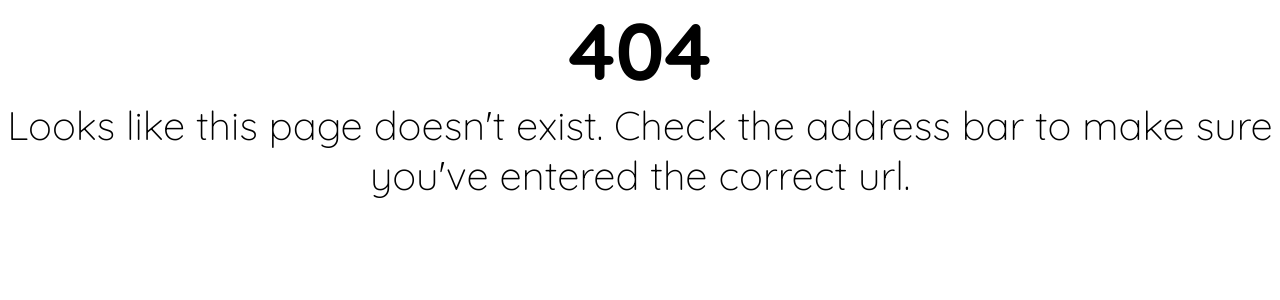
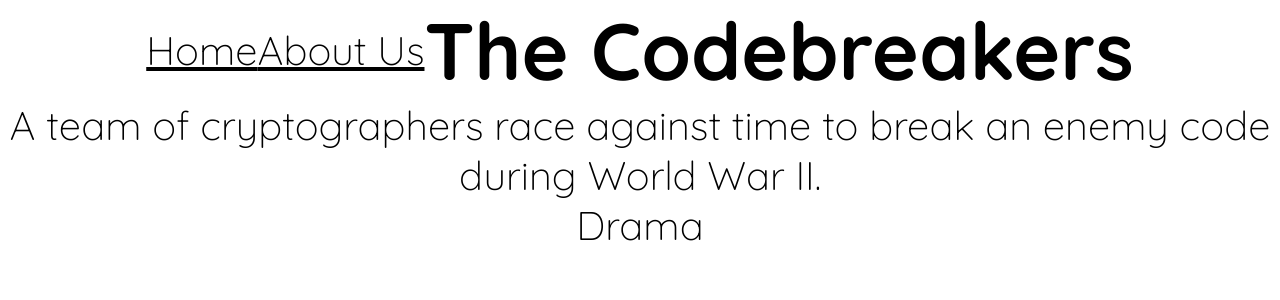
Before and after one commit to amigoscode/react, a React (Vite) app: page /1 in a window 1280 px wide. Before the commit this address had no page. Shown: the top 300 px of the page. Built offline with nearby package versions, Linux system fonts and the light colour scheme.

Commit message:
chore: finish 9-6

```diff
--- a/src/components/Card.jsx
+++ b/src/components/Card.jsx
@@ -1,3 +1,4 @@
+import { Link } from 'react-router-dom';
 import styles from './Card.module.css';
 
 const Card = ({ video }) => {
@@ -9,9 +10,7 @@ const Card = ({ video }) => {
     <article className={styles.wrapper}>
       <h1 className={styles.title}>{video.title}</h1>
       <p className={styles.desc}>{video.description}</p>
-      <button onClick={handleClick} className={styles.button}>
-        View
-      </button>
+      <Link to={`/${video.id}`}>View</Link>
     </article>
   );
 };
--- a/src/components/Details.jsx
+++ b/src/components/Details.jsx
@@ -1,9 +1,14 @@
+import { useParams } from 'react-router-dom';
+import { videos } from '../video-data';
+
 const Details = () => {
+  const { id } = useParams();
+  const video = videos.find((video) => video.id === parseInt(id));
   return (
     <>
-      <h1>Video title</h1>
-      <p>1</p>
-      <p>2</p>
+      <h1>{video.title}</h1>
+      <p>{video.description}</p>
+      <p>{video.genre}</p>
     </>
   );
 };
--- a/src/main.jsx
+++ b/src/main.jsx
@@ -7,6 +7,7 @@ import ErrorPage from './pages/ErrorPage.jsx';
 import AboutUs from './pages/AboutUs.jsx';
 import styles from './App.module.css';
 import App from './App.jsx';
+import Details from './components/Details.jsx';
 
 const router = createBrowserRouter([
   {
@@ -16,6 +17,10 @@ const router = createBrowserRouter([
       {
         path: '/',
         element: <HomePage />,
+      },
+      {
+        path: '/:id',
+        element: <Details />,
       },
       {
         path: '/about-us',
--- a/src/pages/HomePage.jsx
+++ b/src/pages/HomePage.jsx
@@ -10,7 +10,7 @@ const HomePage = () => {
         including action, comedy, romance, and science fiction.
       </p>
       {videos.map((video) => (
-        <Card key={video.slug} video={video} />
+        <Card key={video.id} video={video} />
       ))}
     </>
   );
```
